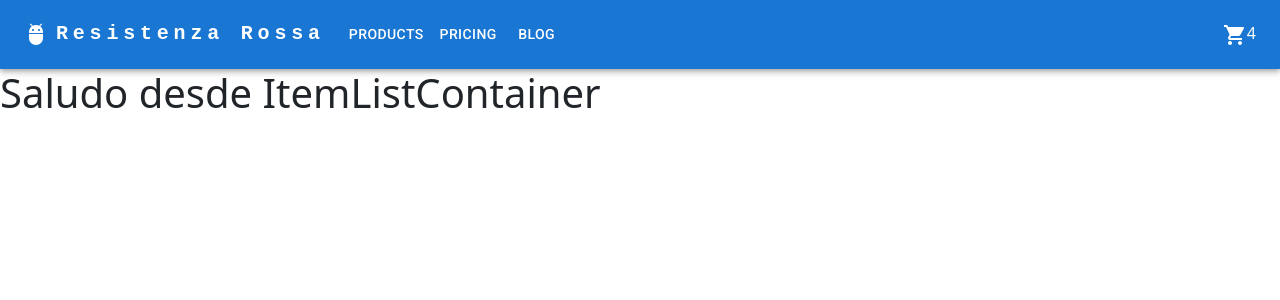
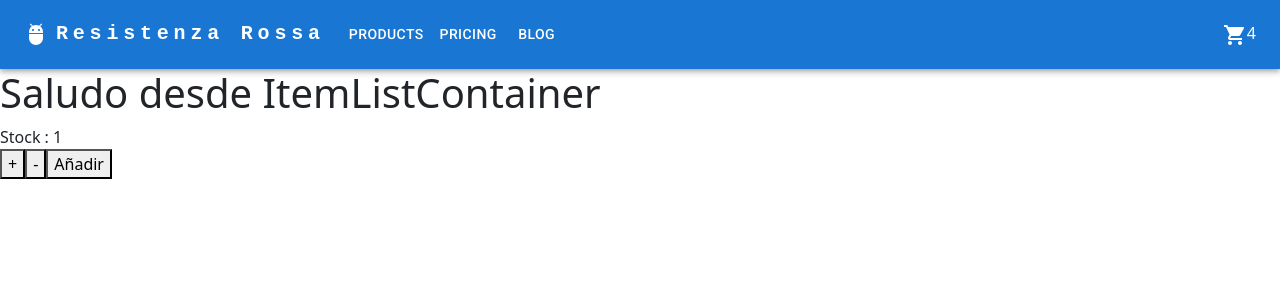
Before and after one commit to LucianoRoccasalvo/clase-roccasalvo, a React (Create React App) app: page / in a window 1280 px wide. Shown: the top 300 px of the page. Built offline with nearby package versions, Linux system fonts and the light colour scheme.

Commit message:
suma y resta

```diff
--- a/src/App.js
+++ b/src/App.js
@@ -1,13 +1,20 @@
   import React from "react";
   import NavBar from "./components/NavBar";
-import ItemListContainer from "./components/ItemListContainer";
+  import ItemListContainer from "./containers/ItemListContainer";
+  import ItemCount from './components/ItemCount.jsx';
   import 'bootstrap/dist/css/bootstrap.min.css';
 
   function App() {
+
+    const onAdd = (count) => {
+      console.log(count);
+
+    }
     return (
         <div className="App">
         <NavBar />
         <ItemListContainer greeting={'Saludo desde ItemListContainer'}/>
+        <ItemCount stock={1} max={5} onAdd={onAdd}/>
         </div>
     );
   }
--- /dev/null
+++ b/src/components/ItemCount.jsx
@@ -0,0 +1,38 @@
+    import React, { useState} from 'react';
+
+    function ItemCount({stock, max, onAdd}) {
+
+        const [count, setCount] = useState(stock);
+
+        const sumar = () => {
+            if (count < max) {
+            setCount(count + 1)}
+        else {
+            alert ('No hay mas en stock')}
+        }
+
+        const restar = () => {
+            count > stock ? setCount(count - 1) : alert('el minimo es 1')}
+
+
+    return (
+        <>
+        <div>
+        Stock : {count}
+        <br/>
+        <button
+            onClick={sumar}> +
+        </button>
+        <button
+            onClick={restar}> -
+        </button>
+        <button
+            onClick={() => onAdd(count)}>
+            Añadir
+        </button>
+        <br/>
+        </div>
+        </>
+    );
+    }
+    export default ItemCount
```
Also changed, not shown: src/containers/ItemListContainer.jsx (renamed from src/components/ItemListContainer.jsx). Lines whose indentation alone changed are shown as unchanged.
